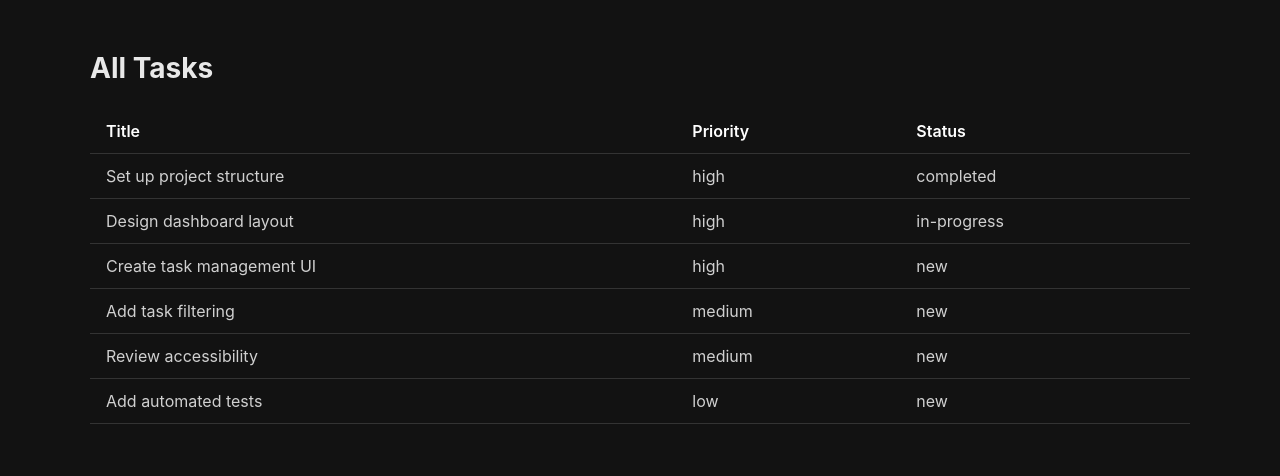
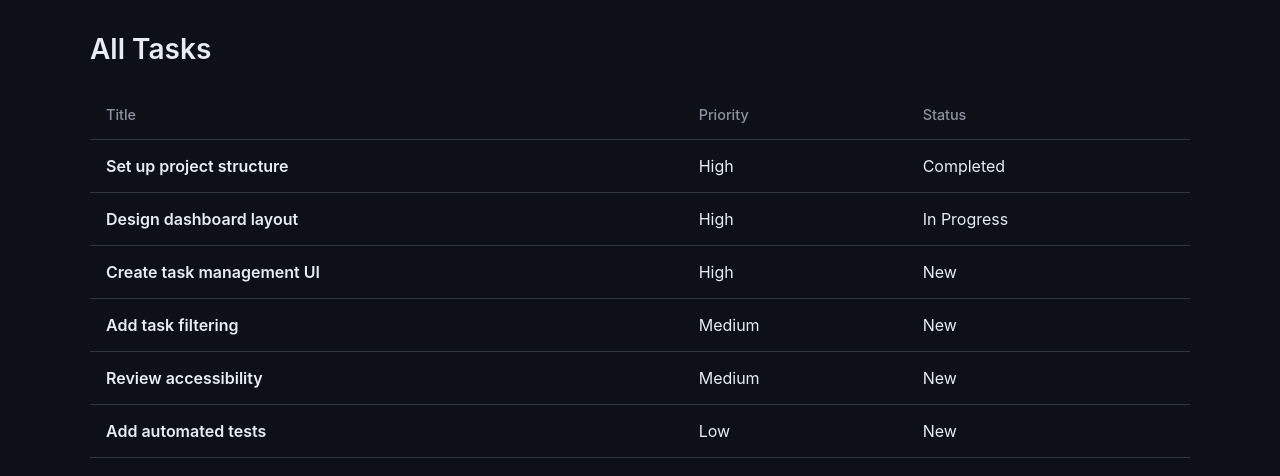
Before and after one commit to bikramiter/biks-react-playground, a React (Vite) app: page / in a window 1280 px wide. Shown: the top 476 px of the page. Built offline with nearby package versions, Linux system fonts and the light colour scheme.

Commit message:
feat: add task row component

```diff
--- a/src/App.css
+++ b/src/App.css
@@ -6,8 +6,8 @@
 
 body {
   margin: 0;
-  background: #121212;
-  color: #e8e8e8;
+  background: #0d1117;
+  color: #e6edf3;
   font-family:
     Inter,
     system-ui,
@@ -18,8 +18,9 @@ body {
 }
 
 h1 {
-  margin-bottom: 1.5rem;
+  margin: 0 0 1.5rem;
   font-size: 1.75rem;
+  font-weight: 600;
 }
 
 table {
@@ -29,20 +30,45 @@ table {
 
 th,
 td {
-  padding: 0.75rem 1rem;
+  padding: 1rem;
   text-align: left;
-  border-bottom: 1px solid #333;
+  border-bottom: 1px solid #30363d;
 }
 
 th {
-  color: #ffffff;
-  font-weight: 600;
+  color: #8b949e;
+  font-size: 0.9rem;
+  font-weight: 500;
 }
 
 td {
-  color: #d0d0d0;
+  color: #e6edf3;
+}
+
+.task-title {
+  color: #e6edf3;
+  font-size: 1rem;
+  font-weight: 600;
+  text-decoration: none;
+}
+
+.task-title:hover {
+  color: #58a6ff;
+  text-decoration: underline;
 }
 
 tbody tr:hover {
-  background: #1d1d1d;
+  background: #161b22;
 }
+
+.task-title {
+  color: #e6edf3;
+  font-size: 1rem;
+  font-weight: 600;
+  text-decoration: none;
+}
+
+.task-title:hover {
+  color: #58a6ff;
+  text-decoration: underline;
+}
--- /dev/null
+++ b/src/components/TaskRow.tsx
@@ -0,0 +1,31 @@
+import type { Task } from "../types/task";
+
+const statusLabels: Record<Task["status"], string> = {
+  new: "New",
+  "in-progress": "In Progress",
+  completed: "Completed",
+};
+
+const priorityLabels: Record<Task["priority"], string> = {
+  low: "Low",
+  medium: "Medium",
+  high: "High",
+};
+
+type TaskRowProps = {
+  task: Task;
+};
+
+export default function TaskRow({ task }: TaskRowProps) {
+  return (
+    <tr>
+      <td>
+        <a className="task-title" href={`/tasks/${task.id}`}>
+          {task.title}
+        </a>
+      </td>
+      <td>{priorityLabels[task.priority]}</td>
+      <td>{statusLabels[task.status]}</td>
+    </tr>
+  );
+}
--- a/src/components/Tasks.tsx
+++ b/src/components/Tasks.tsx
@@ -1,4 +1,5 @@
 import type { Task } from "../types/task";
+import TaskRow from "./TaskRow";
 
 type TasksProps = {
   tasks: Task[];
@@ -18,11 +19,7 @@ export default function Tasks({ tasks }: TasksProps) {
         </thead>
         <tbody>
           {tasks.map((task) => (
-            <tr key={task.id}>
-              <td>{task.title}</td>
-              <td>{task.priority}</td>
-              <td>{task.status}</td>
-            </tr>
+            <TaskRow key={task.id} task={task} />
           ))}
         </tbody>
       </table>
```
